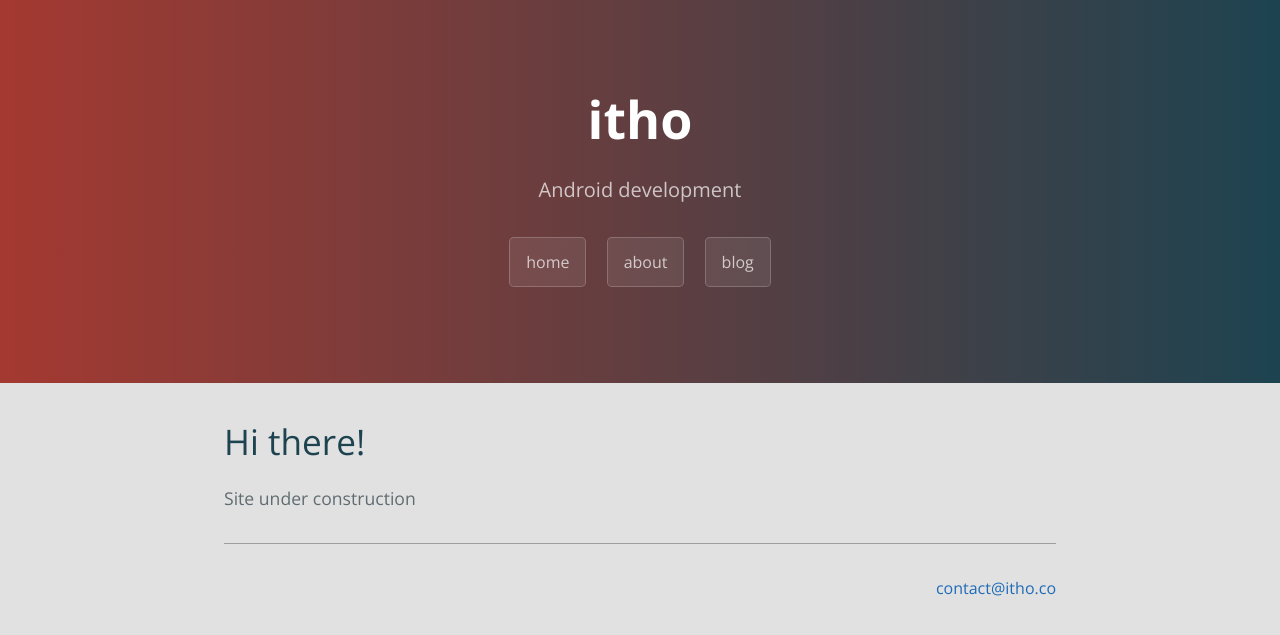
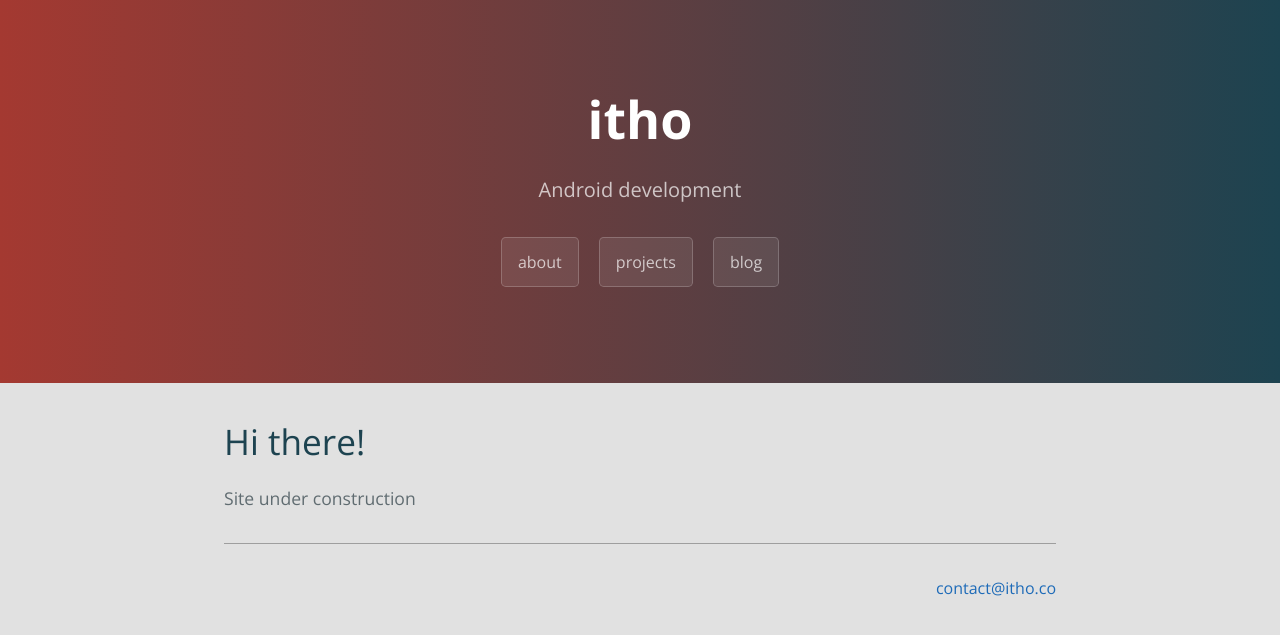
Before and after one commit to itho/itho.github.io, a Jekyll site: the page built from index.html, in a window 1280 px wide. Shown: the top 635 px of the page. Built offline with Jekyll 4.4.1, drawn with Linux system fonts in a browser that asks for light colours; some web fonts are replaced; the list of posts is cut into pages by our own code.

Commit message:
Update nav_main.html

```diff
--- a/_includes/nav_main.html
+++ b/_includes/nav_main.html
@@ -1,7 +1,8 @@
 <section class="page-header">
-  <h1 class="project-name">{{ site.title }}</h1>
+  <h1 class="project-name" href="/">{{ site.title }}</h1>
   <h2 class="project-tagline">{{ site.tagline }}</h2>
-  <a href="/" class="btn">home</a>
+  <!-- <a href="/" class="btn">home</a> -->
   <a href="/about" class="btn">about</a>
+  <a href="/projects" class="btn">projects</a>
   <a href="/blog" class="btn">blog</a>
 </section>
```
